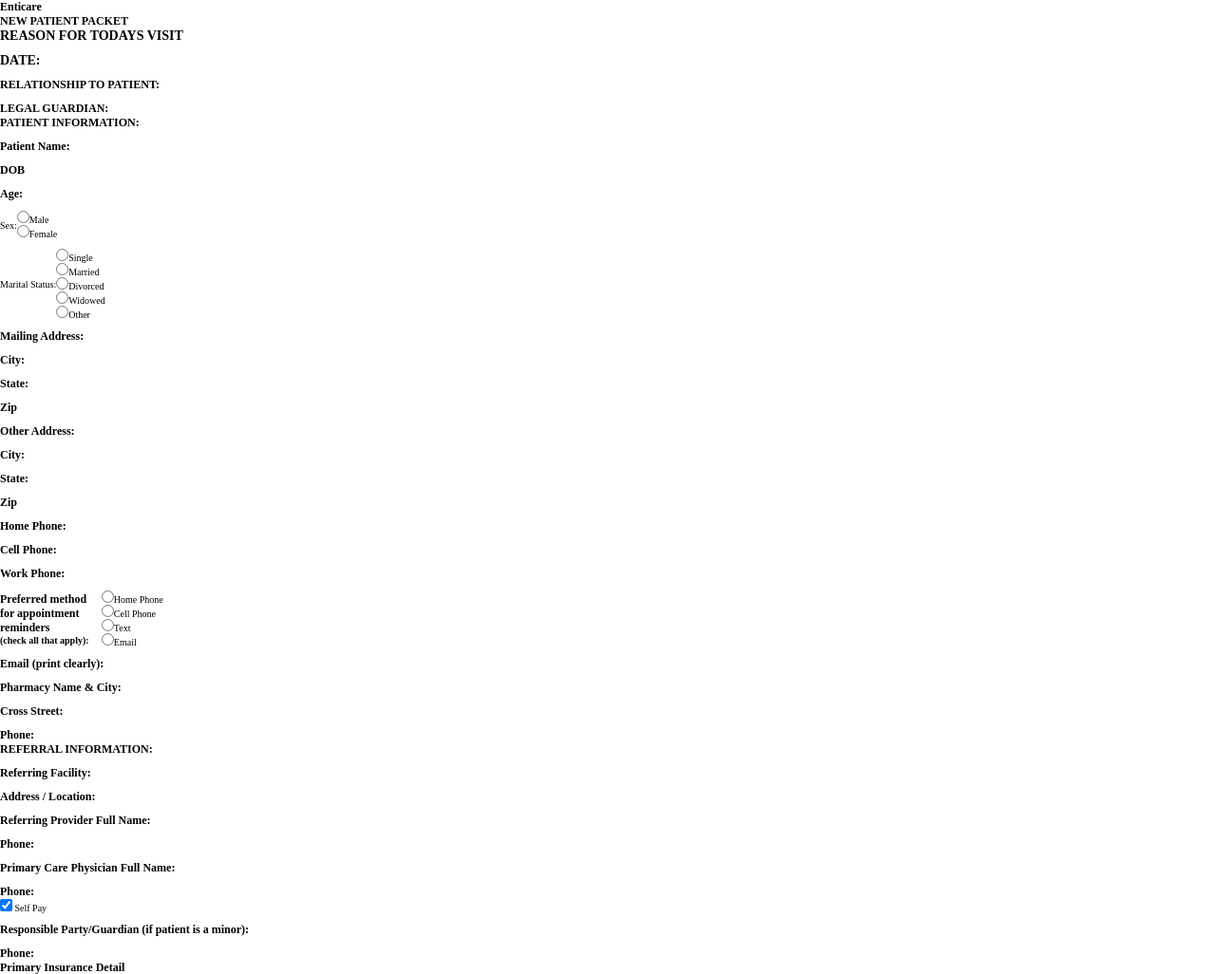
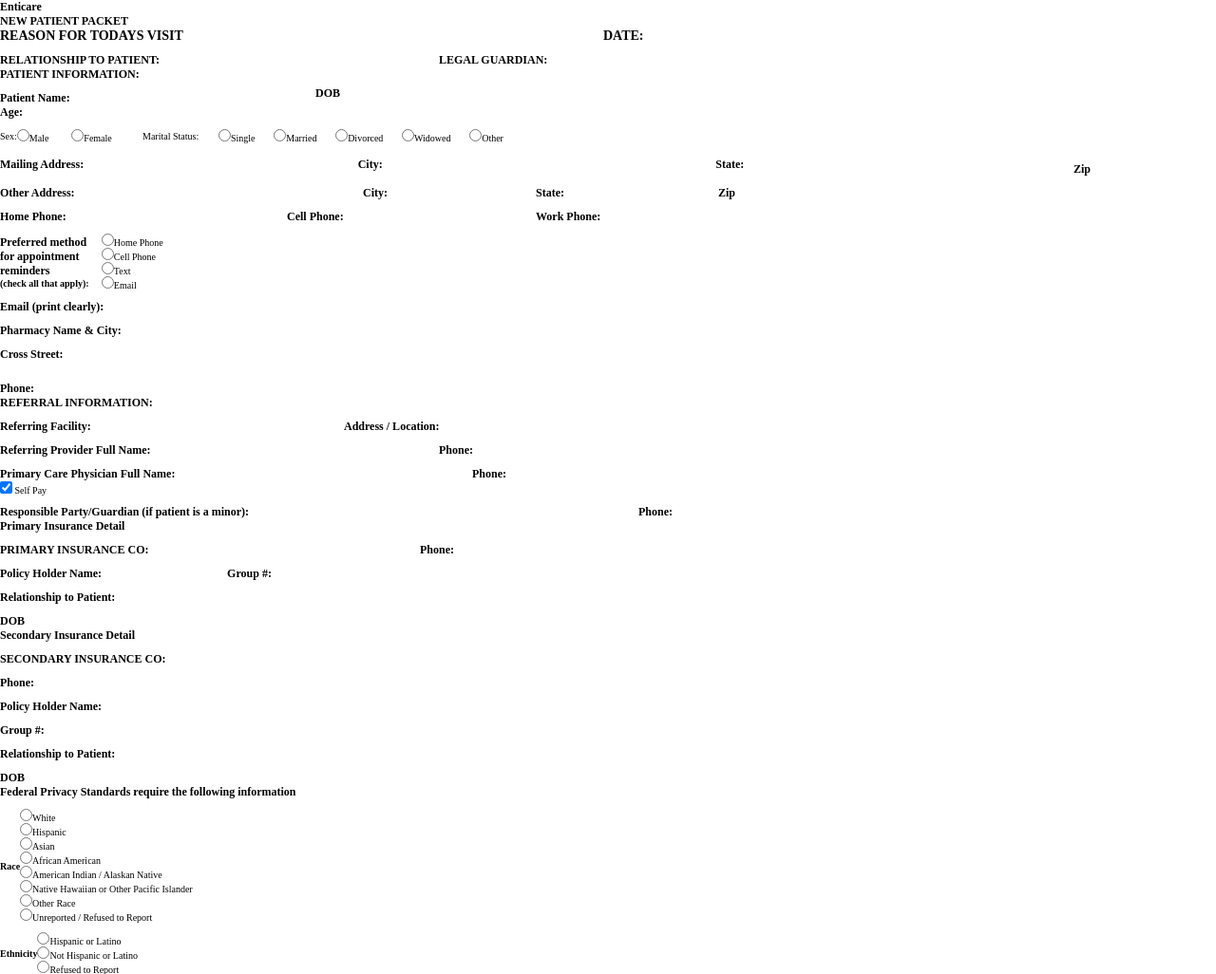
Before and after one commit to Sarohy/enticare-backend, a Django app: template general/templates/simple.html in a window 1280 px wide. Shown: the top 1026 px of the page at 95% size. Run offline with Django 4.2, Linux system fonts and the light colour scheme; the template is opened without the code that fills it, so the values that code supplies are empty.

Commit message:
Changes in pdf

```diff
--- a/general/templates/simple.html
+++ b/general/templates/simple.html
@@ -1,6 +1,7 @@
 <!DOCTYPE html>
 <html lang="en">
   <head>
+    <meta charset="UTF-8">
     <title>Document</title>
   <style>
     /* Apply styles to all HTML elements */
@@ -34,22 +35,18 @@
 
       <!-- <Form> -->
       <div>
-         <div>
          <div style="display: flex; align-items: center;">
-              <div>
+            <div style="display: flex; flex: 1;">
                 <h4 style="font-size: 14px;">REASON FOR TODAYS VISIT</h4>
-              </div>
               <input
                 type="text"
                 value="{{ start.reason_for_visit }}"
                 name="reason_for_visit"
-                style="border: none; outline: none; flex: 1;"
-              />
-            </div>
-            <div style="display: flex; align-items: center; margin-top: 10px;">
-              <div>
+                style="border: none; outline: none; flex: 1; width:100%"
+              />
+            </div>
+            <div style="display:flex; flex: 1; margin-right: 10px;">
                 <h4 style="font-size: 14px;">DATE:</h4>
-              </div>
               <input
                 type="text"
                 value="{{ start.date }}"
@@ -60,10 +57,11 @@
          </div>
 
 
-        <div>
-          <div style="display: flex; align-items: center; margin-top: 10px;">
-            <div>
-              <h4>RELATIONSHIP TO PATIENT:</h4>
+
+        <div style="display:flex;">
+          <div style="display: flex; align-items: center; margin-top: 10px;">
+            <div style="display:flex;">
+              <h4 style="width:330px">RELATIONSHIP TO PATIENT:</h4>
             </div>
             <input
               type="text"
@@ -73,8 +71,8 @@
             />
           </div>
           <div style="display: flex; align-items: center; margin-top: 10px;">
-            <div>
-              <h4>LEGAL GUARDIAN:</h4>
+            <div style="display:flex;">
+              <h4 style="width:240px">LEGAL GUARDIAN:</h4>
             </div>
             <input
               type="text"
@@ -88,11 +86,10 @@
       <div>
         <h2>PATIENT INFORMATION:</h2>
 
-        <div>
-          <div style="display: flex; align-items: center; margin-top: 10px;">
-            <div>
-              <h4>Patient Name:</h4>
-            </div>
+        <div style="display:flex; align-items: center">
+          <div style="display: flex; align-items: center; margin-top: 10px;">
+            <div style="display:flex;">
+              <h4 style="width:200px">Patient Name:</h4>
               <input
               type="text"
               name="patient_name"
@@ -100,35 +97,32 @@
               style="border: none; outline: none;"
             />
             </div>
-
-          <div style="display: flex; align-items: center; margin-top: 10px;">
-            <div>
-              <h4>DOB</h4>
-            </div>
+          </div>
+            <div style="display:flex;">
+              <h4 style="width:50px">DOB</h4>
               <input
               name="DOB"
               value="{{patient_info.DOB}}"
               style="border: none; outline: none;"
             />
             </div>
-
-          <div style="display: flex; align-items: center; margin-top: 10px;">
-            <div>
-              <h4>Age:</h4>
-            </div>
+          </div>
+            <div style="display:flex;">
+              <h4 style="width:40px">Age:</h4>
             <input type="text" name="age" value="{{patient_info.age}}" style="border: none; outline: none;" />
             </div>
           </div>
-
-        <div>
+        </div>
+
+        <div style="display: flex;">
           {% comment %} <div class="fs2CheckboxConatiner fs2CheckboxConatinerMargin"> {% endcomment %}
-          <div style="display: flex; align-items: center; margin-top: 10px;">
-            <div>
+          <div style="display: flex; align-items: center; margin-top: 10px; width:150px">
+            <div style="display:flex;">
               <p>Sex:</p>
             </div>
             {% comment %} <div class="flex flex-wrap" id="genderSelection"> {% endcomment %}
               <!-- <div style="display: flex" id="genderSelection"></div> -->
-              <div>
+              <div style="display:flex; width:100px; justify-content: space-between; align-items: center">
                 <div>
                   <div>
                     <input type="radio" name="sex" class="radio-custom" id="Male"
@@ -145,12 +139,12 @@
             </div>
           </div>
 
-          <div style="display: flex; align-items: center; margin-top: 10px;">
-            <div>
-              <p>Marital Status:</p>
-            </div>
-            <div>
-                <div>
+          <div style="display: flex; align-items: center; margin-top: 10px; width:500px">
+            <div style="display:flex;">
+              <p style="width:80px">Marital Status:</p>
+            </div>
+            <div style="display:flex; width:300px; justify-content: space-between; align-items:center">
+                <div style="display:flex;">
                   <div class="radio-main">
                     <input type="radio" name="maritial_status"
                     class="radio-custom" id="Single" value="Single"
@@ -158,7 +152,7 @@
                   </div>
                   <p class="italics checkboxTranslate"></p>
                 </div >
-                <div>
+                <div style="display:flex;">
                   <div class="radio-main">
                     <input type="radio" name="maritial_status"
                     class="radio-custom" id="Married" value="Married"
@@ -166,7 +160,7 @@
                   </div>
                   <p class="italics checkboxTranslate"></p>
                 </div>
-                <div>
+                <div style="display:flex;">
                   <div class="radio-main">
                     <input type="radio" name="maritial_status"
                     class="radio-custom" id="Divorced" value="Divorced"
@@ -174,7 +168,7 @@
                   </div>
                   <p class="italics checkboxTranslate"></p>
                 </div>
-                <div class="flex">
+                <div style="display:flex;">
                   <div class="radio-main">
                     <input type="radio" name="maritial_status"
                     class="radio-custom" id="Widowed" value="Widowed"
@@ -182,7 +176,7 @@
                   </div>
                   <p class="italics checkboxTranslate"></p>
                 </div>
-                <div>
+                <div style="display:flex;">
                   <div class="radio-main">
                     <input type="radio" name="maritial_status"
                     class="radio-custom" id="Other" value="Other"
@@ -196,7 +190,7 @@
         </div>
         <div>
           <div style="display: flex; align-items: center; margin-top: 10px;">
-            <div >
+            <div style="display:flex; flex: 1;">
               <h4>Mailing Address:</h4>
             </div>
             <input
@@ -205,10 +199,10 @@
               value="{{mailing_address.address}}"
               style="border: none; outline: none;"
             />
-          </div>
-
-          <div style="display: flex; align-items: center; margin-top: 10px;">
-            <div >
+
+
+
+            <div style="display:flex; flex: 1;">
               <h4>City:</h4>
             </div>
             <input
@@ -217,10 +211,7 @@
               value="{{mailing_address.city}}"
               style="border: none; outline: none;"
             />
-          </div>
-
-          <div style="display: flex; align-items: center; margin-top: 10px;">
-            <div >
+            <div style="display:flex; flex: 1;">
               <h4>State:</h4>
             </div>
             <input
@@ -229,10 +220,9 @@
               value="{{mailing_address.state}}"
               style="border: none; outline: none;"
             />
-          </div>
-
-          <div style="display: flex; align-items: center; margin-top: 10px;">
-            <div >
+
+          <div style="display: flex; align-items: center; margin-top: 10px;">
+            <div style="display:flex; flex: 1;">
               <h4>Zip</h4>
             </div>
             <input
@@ -244,10 +234,10 @@
           </div>
         </div>
 
-        <div>
-          <div style="display: flex; align-items: center; margin-top: 10px;">
-            <div >
-              <h4>Other Address:</h4>
+        <div style="display:flex">
+          <div style="display: flex; align-items: center; margin-top: 10px;">
+            <div style="display:flex;">
+              <h4 style="width:250px">Other Address:</h4>
             </div>
             <input
               type="text"
@@ -258,8 +248,8 @@
           </div>
 
           <div style="display: flex; align-items: center; margin-top: 10px;">
-            <div >
-              <h4>City:</h4>
+            <div style="display:flex;">
+              <h4 style="width:50px">City:</h4>
             </div>
             <input
               type="text"
@@ -270,8 +260,8 @@
           </div>
 
           <div style="display: flex; align-items: center; margin-top: 10px;">
-            <div >
-              <h4>State:</h4>
+            <div style="display:flex;">
+              <h4 style="width:60px">State:</h4>
             </div>
             <input
               type="text"
@@ -283,7 +273,7 @@
 
           <div style="display: flex; align-items: center; margin-top: 10px;">
             <div >
-              <h4>Zip</h4>
+              <h4 style="width:40px">Zip</h4>
             </div>
             <input
               type="text"
@@ -294,10 +284,10 @@
           </div>
         </div>
 
-        <div>
-          <div style="display: flex; align-items: center; margin-top: 10px;">
-            <div >
-              <h4>Home Phone:</h4>
+        <div style="display:flex; align-items:center">
+          <div style="display: flex; align-items: center; margin-top: 10px;">
+            <div >
+              <h4 style="width:170px">Home Phone:</h4>
             </div>
             <input
               type="text"
@@ -309,7 +299,7 @@
 
           <div style="display: flex; align-items: center; margin-top: 10px;">
             <div >
-              <h4>Cell Phone:</h4>
+              <h4 style="width:130px">Cell Phone:</h4>
             </div>
             <input
               type="text"
@@ -321,7 +311,7 @@
 
           <div style="display: flex; align-items: center; margin-top: 10px;">
             <div >
-              <h4>Work Phone:</h4>
+              <h4 style="width:150px">Work Phone:</h4>
             </div>
             <input
               type="text"
@@ -410,9 +400,7 @@
               style="border: none; outline: none;"
             />
           </div>
-
-          <div style="display: flex; align-items: center; margin-top: 10px;">
-            <div >
+            <div style="display: flex; align-items: center; margin-top: 10px;">
               <h4>Cross Street:</h4>
             </div>
             <input
@@ -421,7 +409,6 @@
               value="{{cross_street}}"
               style="border: none; outline: none;"
             />
-          </div>
 
           <div style="display: flex; align-items: center; margin-top: 10px;">
             <div >
@@ -440,10 +427,10 @@
       </div>
       <div class="fs3MainContainer">
         <h2 class="fs2Heading">REFERRAL INFORMATION:</h2>
-        <div class="fs3Container">
-          <div style="display: flex; align-items: center; margin-top: 10px;">
-            <div >
-              <h4>Referring Facility:</h4>
+        <div class="fs3Container" style="display:flex;">
+          <div style="display: flex; align-items: center; margin-top: 10px;">
+            <div >
+              <h4 style="width:230px">Referring Facility:</h4>
             </div>
             <input
               type="text"
@@ -455,7 +442,7 @@
 
           <div style="display: flex; align-items: center; margin-top: 10px;">
             <div >
-              <h4>Address / Location:</h4>
+              <h4 style="width:240px">Address / Location:</h4>
             </div>
             <input
               type="text"
@@ -465,10 +452,10 @@
             />
           </div>
         </div>
-        <div class="fs3Container">
-          <div style="display: flex; align-items: center; margin-top: 10px;">
-            <div >
-              <h4>Referring Provider Full Name:</h4>
+        <div class="fs3Container" style="display:flex;">
+          <div style="display: flex; align-items: center; margin-top: 10px;">
+            <div >
+              <h4 style="width:330px;">Referring Provider Full Name:</h4>
             </div>
             <input
               type="text"
@@ -479,7 +466,7 @@
           </div>
           <div style="display: flex; align-items: center; margin-top: 10px;">
             <div >
-              <h4>Phone:</h4>
+              <h4 style="width:60px;">Phone:</h4>
             </div>
             <input
               type="text"
@@ -490,10 +477,10 @@
           </div>
         </div>
 
-        <div class="fs3Container">
-          <div style="display: flex; align-items: center; margin-top: 10px;">
-            <div >
-              <h4>Primary Care Physician Full Name:</h4>
+        <div class="fs3Container" style="display:flex;">
+          <div style="display: flex; align-items: center; margin-top: 10px;">
+            <div >
+              <h4 style="width:365px;">Primary Care Physician Full Name:</h4>
             </div>
             <input
               type="text"
@@ -504,7 +491,7 @@
           </div>
           <div style="display: flex; align-items: center; margin-top: 10px;">
             <div >
-              <h4>Phone:</h4>
+              <h4 style="width:60px">Phone:</h4>
             </div>
             <input
               type="text"
@@ -522,10 +509,10 @@
             <label htmlFor="self_pay" style="font-size: 1rem"> Self Pay </label>
           </div>
         </div>
-        <div class="fs3Container">
-          <div style="display: flex; align-items: center; margin-top: 10px;">
-            <div >
-              <h4>Responsible Party/Guardian (if patient is a minor):</h4>
+        <div class="fs3Container" style="display:flex;">
+          <div style="display: flex; align-items: center; margin-top: 10px;">
+            <div >
+              <h4 style="width:540px">Responsible Party/Guardian (if patient is a minor):</h4>
             </div>
             <input
               type="text"
@@ -536,7 +523,7 @@
           </div>
           <div style="display: flex; align-items: center; margin-top: 10px;">
             <div >
-              <h4>Phone:</h4>
+              <h4 style="width:80px">Phone:</h4>
             </div>
             <input
               type="text"
@@ -549,10 +536,10 @@
 
         <h4 class="fs3HeadingInsurance">Primary Insurance Detail</h4>
 
-        <div class="fs3Container">
-          <div style="display: flex; align-items: center; margin-top: 10px;">
-            <div >
-              <h4>PRIMARY INSURANCE CO:</h4>
+        <div class="fs3Container" style="display:flex;">
+          <div style="display: flex; align-items: center; margin-top: 10px;">
+            <div >
+              <h4 style="width:310px">PRIMARY INSURANCE CO:</h4>
             </div>
             <input
               type="text"
@@ -563,7 +550,7 @@
           </div>
           <div style="display: flex; align-items: center; margin-top: 10px;">
             <div >
-              <h4>Phone:</h4>
+              <h4 style="width:70px">Phone:</h4>
             </div>
             <input
               type="text"
@@ -574,7 +561,7 @@
           </div>
         </div>
 
-        <div class="fs3Container">
+        <div class="fs3Container" style="display:flex;">
           <div style="display: flex; align-items: center; margin-top: 10px;">
             <div >
               <h4>Policy Holder Name:</h4>
@@ -851,7 +838,7 @@
           </div>
           <div class="fs4Conatiner">
           <div style="display: flex; align-items: center; margin-top: 10px;">
-            <div >
+            <div>
                 <h4 style="font-size: 1rem">Preferred Language:</h4>
               </div>
 
@@ -861,7 +848,7 @@
                 id="languageSelection"
               > {% endcomment %}
                 <!-- <div style="display: flex" ></div> -->
-              <div style="display: flex; align-items: center; margin-top: 10px;">
+              <div style="display: flex; align-items: center; margin-top: 10px; width:180px; justify-content: space-between;">
                 <div >
                     <div class="radio-main">
                       <input type="radio" name="preffered_language"
@@ -909,10 +896,10 @@
             </li>
           </ul>
 
-          <div class="fs4Container">
-            <div style="display: flex; align-items: center; margin-top: 10px;">
-              <div >
-                <h4>Name:</h4>
+          <div class="fs4Container" style="display:flex;">
+            <div style="display: flex; align-items: center; margin-top: 10px;">
+              <div >
+                <h4 style="padding-right: 30px;">Name:</h4>
               </div>
               <input
                 type="text"
@@ -923,7 +910,7 @@
             </div>
             <div style="display: flex; align-items: center; margin-top: 10px;">
               <div >
-                <h4>DOB:</h4>
+                <h4 style="padding-right: 25px;">DOB:</h4>
               </div>
               <input
                 type="text"
@@ -934,7 +921,7 @@
             </div>
             <div style="display: flex; align-items: center; margin-top: 10px;">
               <div >
-                <h4>Phone:</h4>
+                <h4 style="padding-right: 35px;">Phone:</h4>
               </div>
               <input
                 type="text"
@@ -957,10 +944,10 @@
             </div>
           </div>
 
-          <div class="fs4Container">
-            <div style="display: flex; align-items: center; margin-top: 10px;">
-              <div >
-                <h4>Name:</h4>
+          <div class="fs4Container" style="display:flex;">
+            <div style="display: flex; align-items: center; margin-top: 10px;">
+              <div >
+                <h4 style="padding-right: 30px;">Name:</h4>
               </div>
               <input
                 type="text"
@@ -971,7 +958,7 @@
             </div>
             <div style="display: flex; align-items: center; margin-top: 10px;">
               <div >
-                <h4>DOB:</h4>
+                <h4 style="padding-right: 25px;">DOB:</h4>
               </div>
               <input
                 type="text"
@@ -982,7 +969,7 @@
             </div>
             <div style="display: flex; align-items: center; margin-top: 10px;">
               <div >
-                <h4>Phone:</h4>
+                <h4 style="padding-right: 35px;">Phone:</h4>
               </div>
               <input
                 type="text"
@@ -1377,7 +1364,6 @@
               <div>
                 <div>
                   <p>{{ item.condition }}</p>
-                  <p class="italics">{{ item.translation }}</p>
                 </div>
                 <div>
                   <div>
@@ -1800,31 +1786,32 @@
             <div class="fs7ScoreTable">
               <div id="EUSTACHIANTUBEDYSFUNCTION">
                 {% for item in eustachian_tube_dysfunction.list %}
-                <div class="flex">
+                  <div style="display: flex; align-items: center;">
                     <div class="page4TableItem1">
                       <p>{{ item.condition }}</p>
-                    <p class="italics">{{ item.translation }}</p>
-                  </div>
-                  <div class="page4TableItem2 flex flex-wrap">
+                    </div>
+                    <div style="display: flex; align-items: center; width:180px; justify-content: space-between;">
                       {% for value in '01234' %}
-                    <div key="{{ value }}">
-                      <div class="radio-main">
-                        <input type="radio" name="fs7_hear_history_detail{{ item.id }}"
-                          class="radio-custom"
+                      <div key="{{ value }}" style="display: flex; align-items: center;">
+                        <label style="display: flex; align-items: center; margin: 0; cursor: pointer;">
+                          <input
+                            type="radio"
+                            name="fs7_hear_history_detail{{ item.id }}"
+                            style="margin-right: 5px;"
                             id="fs7_hear_history_detail_{{ item.id }}_{{ value }}"
                             value="{{ value }}"
-                          {% if value == item.range %}checked{% endif %}>
-                        <label for="fs7_hear_history_detail_{{ item.id }}_{{ value }}">
+                            {% if value == item.range %}checked{% endif %}
+                          />
                           {{ value }}
                         </label>
                       </div>
-                    </div>
                       {% endfor %}
                     </div>
                   </div>
                 {% endfor %}
               </div>
             </div>
+
 
           {% comment %} <div class="fs7ScoreCalculation">
             <div>
@@ -1984,12 +1971,12 @@
               </div>
               <div id="EPWORTHSLEEPINESSSCALE">
                 {% for item in the_epworth_sleepiness_scale %}
-                <div class="flex">
+                <div class="flex" style="display:flex">
                   <div class="page4TableItem1">
                     <p>{{ item.condition }}</p>
-                    <p class="italics">{{ item.conditionTranslate }}</p>
-                  </div>
-                  <div class="page4TableItem2 flex flex-wrap">
+                    {% comment %} <p class="italics">{{ item.conditionTranslate }}</p> {% endcomment %}
+                  </div>
+                  <div class="page4TableItem2 flex flex-wrap" style="display:flex; width: 180px; justify-content: space-between; align-items: center;">
                     {% for value in '01234' %}
                     <div key="{{ value }}">
                       <div class="radio-main">
@@ -2022,12 +2009,12 @@
             <div class="page4Table">
               <div id="HEARINGHISTORYQUESTIONNAIRE">
                 {% for item in hearing_history_questionnaire %}
-                <div class="flex">
+                <div class="flex" style="display:flex">
                   <div class="page4TableItem1">
                     <p>{{ item.condition }}</p>
-                    <p class="italics">{{ item.conditionTranslate }}</p>
-                  </div>
-                  <div class="page4TableItem2 flex flex-wrap">
+                    {% comment %} <p class="italics">{{ item.conditionTranslate }}</p> {% endcomment %}
+                  </div>
+                  <div class="page4TableItem2 flex flex-wrap" style="display:flex; width: 70px; justify-content: space-between; align-items: center;">
                     <div class="radio-main">
                       <input type="radio" name="medhistory{{item.id}}"
                       class="radio-custom" id="fs5no{{item.id}}" value="Yes" {% if item.chanceOfDozing == "Yes" %}checked{% endif %}>
@@ -2058,7 +2045,7 @@
             <div class="flex">
               <div class="page4TableItem1">
                 <p>{{ item.question }}</p>
-                <p class="italics">{{ item.translation }}</p>
+                {% comment %} <p class="italics">{{ item.translation }}</p> {% endcomment %}
               </div>
               <div class="page4TableItem2 flex flex-wrap">
                 <div class="page4TableItem1">
@@ -2117,12 +2104,12 @@
                 <div class="page4Table">
                   <div id="ALLERGYHISTORYRightLastTable">
                     {% for item in allergy_history_questionnaire.list %}
-                    <div class="flex">
+                    <div class="flex" style="display:flex;">
                       <div class="page4TableItem1">
                         <p>{{ item.condition }}</p>
                         <p class="italics">{{ item.conditionTranslate }}</p>
                       </div>
-                      <div class="page4TableItem2 flex flex-wrap">
+                      <div class="page4TableItem2 flex flex-wrap" style="display:flex; width: 180px; justify-content: space-between; align-items: center;">
                         {% for value in '01234' %}
                           <div key="{{ value }}">
                             <div class="radio-main">
```
Lines whose indentation alone changed are shown as unchanged.
